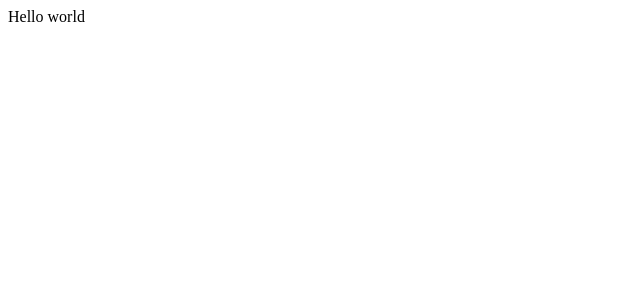
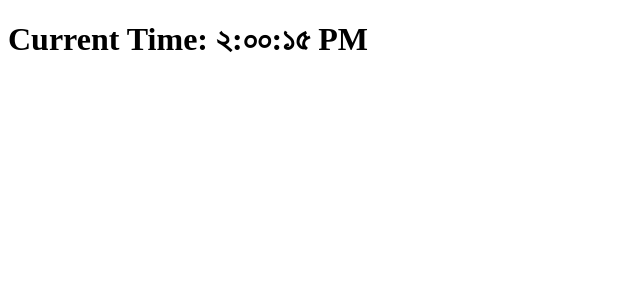
Before and after one commit to SharifTanvir/my-first-raeact-app, a React (Create React App) app: page / in a window 1280 px wide. Shown: the top 300 px of the page, without its empty margins (0-640 px from the left). Built offline with nearby package versions, Linux system fonts and the light colour scheme.

Commit message:
lecture 6 done.

```diff
--- a/src/index.js
+++ b/src/index.js
@@ -1,16 +1,16 @@
 import React from 'react';
-import ReactDOM from 'react-dom/client';
-import App from './App';
-import reportWebVitals from './reportWebVitals';
+import ReactDOM from 'react-dom';
 
-const root = ReactDOM.createRoot(document.getElementById('root'));
-root.render(
-  <React.StrictMode>
-    <App />
-  </React.StrictMode>
-);
+class Clock extends React.Component{
+  render(){
+    return (
+      <h1 className='heading'>
+        <span className='text'>{this.props.children}Time: {new Date().toLocaleTimeString(this.props.locale)}</span>
+      </h1>
+    );
+  }
+}
 
-// If you want to start measuring performance in your app, pass a function
-// to log results (for example: reportWebVitals(console.log))
-// or send to an analytics endpoint. Learn more: https://bit.ly/CRA-vitals
-reportWebVitals();
+setInterval(() => {
+  ReactDOM.render( <Clock locale='bn-BD'>Current </Clock>, document.getElementById('root'));
+}, 1000)
```
